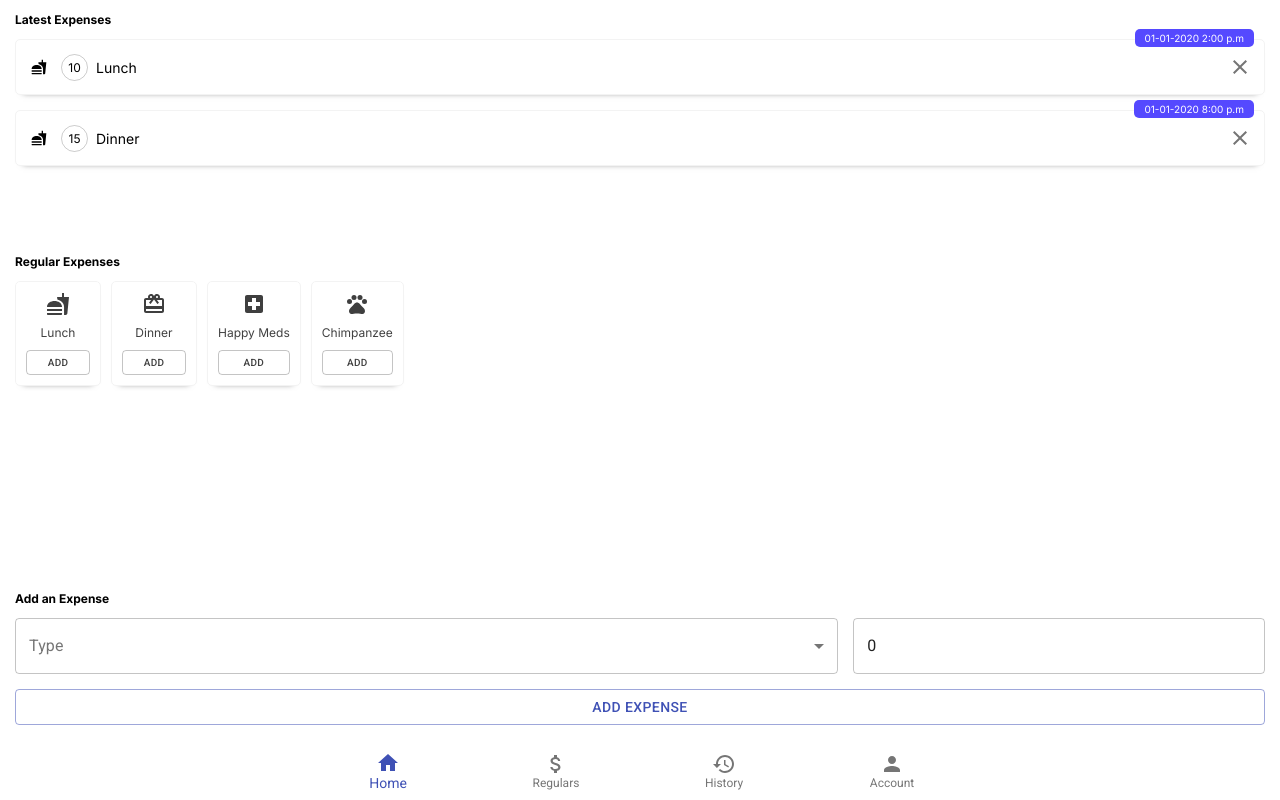
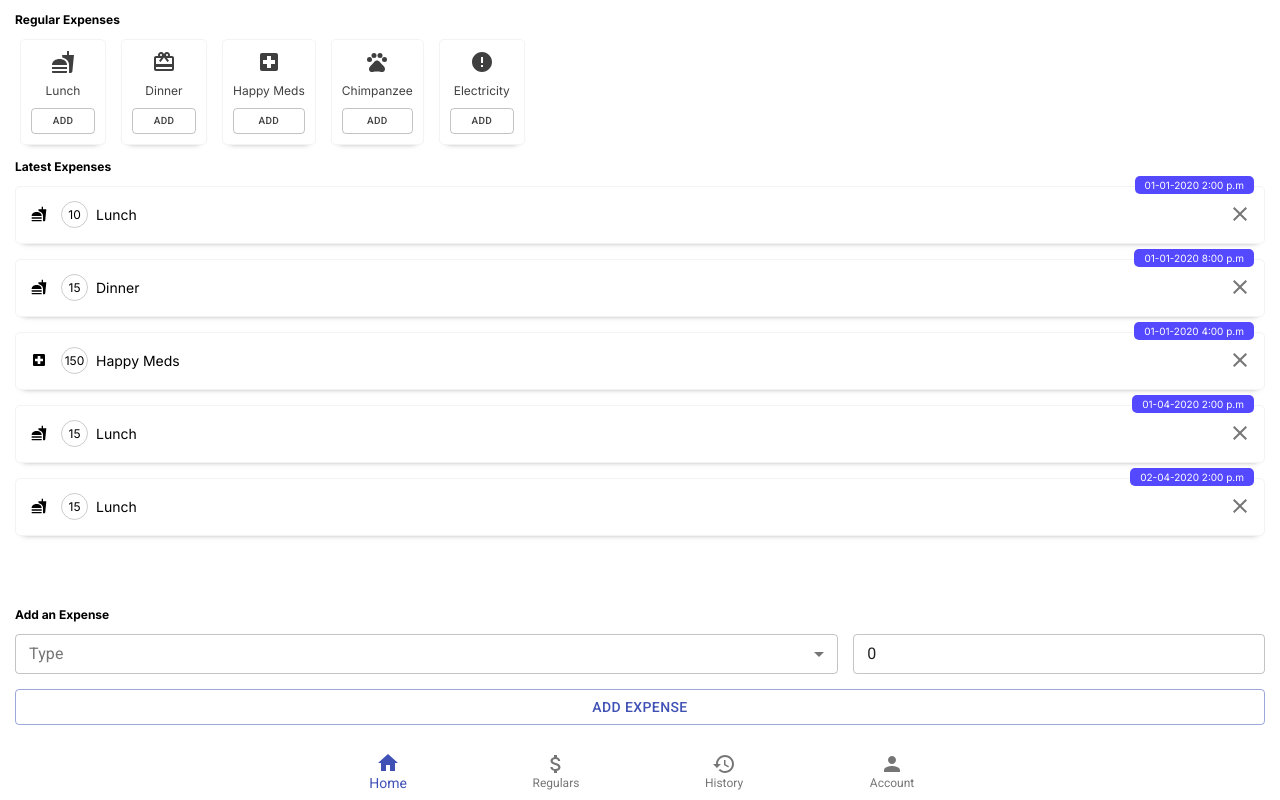
Before and after one commit to rajsaha/lazywallet, a React (Create React App) app: page / in a window 1280 px wide. Built offline with nearby package versions, Linux system fonts and the light colour scheme.

Commit message:
updated regular expenses

```diff
--- a/src/App.scss
+++ b/src/App.scss
@@ -1,7 +1,7 @@
 .content-container {
     height: calc(100vh - 75px);
+
     .content {
         height: 100%;
-        padding: 0 15px;
     }
 }
--- a/src/components/AddExpense/AddExpense.js
+++ b/src/components/AddExpense/AddExpense.js
@@ -16,6 +16,7 @@ function AddExpense() {
                     <TextField
                         select
                         variant="outlined"
+                        size="small"
                         label="Type"
                         value={type}
                         onChange={handleChange}>
@@ -31,7 +32,7 @@ function AddExpense() {
                         <MenuItem value={9}>Debt</MenuItem>
                         <MenuItem value={10}>Other</MenuItem>
                     </TextField>
-                    <TextField variant="outlined" value={amount} onChange={(e) => {setAmount(e.target.value)}} />
+                    <TextField variant="outlined" size="small" value={amount} onChange={(e) => {setAmount(e.target.value)}} />
                 </div>
                 <div className="add-button">
                     <Button variant="outlined" color="primary">Add Expense</Button>
--- a/src/components/ExpenseHistory/ExpenseHistory.scss
+++ b/src/components/ExpenseHistory/ExpenseHistory.scss
@@ -1,4 +1,5 @@
 .expense-history-container {
+    box-sizing: border-box;
     border: 1px solid #f3f3f3;
     border-radius: 5px;
     padding: 3px 0;
@@ -7,6 +8,8 @@
     -webkit-box-shadow: 0 6px 6px -8px #777;
     -moz-box-shadow: 0 6px 6px -8px #777;
     box-shadow: 0 6px 6px -8px #777;
+    height: 58px;
+    max-height: 58px;
 
     .date-time {
         position: absolute;
--- a/src/components/LatestExpenses/LatestExpenses.js
+++ b/src/components/LatestExpenses/LatestExpenses.js
@@ -1,15 +1,32 @@
-import React from "react";
+import React, { useEffect, useRef, useState } from "react";
 import DummyData from "@Helper/dummy-data/dummy-data.service";
 import ExpenseHistory from "@Components/ExpenseHistory/ExpenseHistory";
+import './LatestExpenses.scss';
 
 function LatestExpenses() {
     const dummyDataObj = new DummyData();
     const latExps = dummyDataObj.getAllExpenses();
+    const latExpsRef = useRef(null);
+    const [latExpsHeight, setLatestExpsHeight] = useState(0);
+    const [numOfEH, setNumOfEH] = useState(0);
+
+    useEffect(() => {
+        setLatestExpsHeight(latExpsRef.current.offsetHeight);
+        let _numOfEH = Math.round(latExpsHeight / 80) - 1;
+        if (_numOfEH < 0) {
+            _numOfEH = 1;
+        }
+
+        setNumOfEH(_numOfEH);
+        return (() => {
+            //
+        })
+    }, [latExpsHeight]);
 
     return (
         <>
-            <div className="latest-expenses">
-                {latExps.slice(0, 2).map((value, index) => {
+            <div className="latest-expenses" ref={latExpsRef}>
+                {latExps.slice(0, numOfEH).map((value, index) => {
                     return <ExpenseHistory key={value.id} data={value} />
                 })}
             </div>
--- /dev/null
+++ b/src/components/LatestExpenses/LatestExpenses.scss
@@ -0,0 +1,3 @@
+.latest-expenses {
+    height: 100%;
+}
--- a/src/components/RegularExpenseGrid/RegularExpenseGrid.scss
+++ b/src/components/RegularExpenseGrid/RegularExpenseGrid.scss
@@ -1,5 +1,21 @@
+:root {
+    --gutter: 10px;
+}
+
 .regular-expenses {
-    display: flex;
-    flex-wrap: nowrap;
-    overflow-x: auto;
+    // display: flex;
+    // flex-wrap: nowrap;
+    // overflow-x: auto;
+
+
+    display: grid;
+    grid-gap: calc(var(--gutter) / 2);
+    grid-template-columns: repeat(6, max-content);
+    grid-template-rows: minmax(auto, 1fr);
+
+    overflow-x: scroll;
+    scroll-snap-type: x proximity;
+    padding-bottom: calc(.75 * var(--gutter));
+    margin-bottom: calc(-.25 * var(--gutter));
+    padding: 0 20px;
 }
--- a/src/helper/dummy-data/dummy-data.service.js
+++ b/src/helper/dummy-data/dummy-data.service.js
@@ -25,6 +25,12 @@ export default class DummyData {
                 type: "pet",
                 title: "Chimpanzee",
                 amount: 10
+            },
+            {
+                id: 4,
+                type: "utilities",
+                title: "Electricity",
+                amount: 25
             }
         ];
 
@@ -53,6 +59,34 @@ export default class DummyData {
                 title: "Happy Meds",
                 amount: 150,
                 datetime: "01-01-2020 4:00 p.m"
+            },
+            {
+                id: 3,
+                type: "food",
+                title: "Lunch",
+                amount: 15,
+                datetime: "01-04-2020 2:00 p.m"
+            },
+            {
+                id: 4,
+                type: "food",
+                title: "Lunch",
+                amount: 15,
+                datetime: "02-04-2020 2:00 p.m"
+            },
+            {
+                id: 5,
+                type: "food",
+                title: "Lunch",
+                amount: 15,
+                datetime: "03-04-2020 2:00 p.m"
+            },
+            {
+                id: 6,
+                type: "food",
+                title: "Lunch",
+                amount: 15,
+                datetime: "04-04-2020 2:00 p.m"
             }
         ];
 
--- a/src/pages/Home/Home.js
+++ b/src/pages/Home/Home.js
@@ -8,13 +8,13 @@ function Homepage() {
     return (
         <div className="home">
             <div className="section">
-                <h3 className="section-header">Latest Expenses</h3>
-                <LatestExpenses></LatestExpenses>
+                <h3 className="section-header">Regular Expenses</h3>
+                <RegularExpenseGrid></RegularExpenseGrid>
             </div>
 
             <div className="section">
-                <h3 className="section-header">Regular Expenses</h3>
-                <RegularExpenseGrid></RegularExpenseGrid>
+                <h3 className="section-header">Latest Expenses</h3>
+                <LatestExpenses></LatestExpenses>
             </div>
 
             <div className="section">
--- a/src/pages/Home/Home.scss
+++ b/src/pages/Home/Home.scss
@@ -1,16 +1,30 @@
 .home {
     display: grid;
-    grid-template-rows: 1fr 1fr 1fr;
+    grid-template-rows: min-content 1fr min-content;
     grid-auto-columns: 100%;
     height: 100%;
+
     .section {
         .section-header {
             font-size: 12px;
             font-family: 'Inter', sans-serif;
         }
-    }
 
-    .section:last-child {
-        align-self: end;
+        &:nth-child(1) {
+            align-self: center;
+
+            .section-header {
+                padding: 0 15px;
+            }
+        }
+
+        &:nth-child(2) {
+            padding: 0 15px;
+        }
+
+        &:last-child {
+            align-self: end;
+            padding: 0 15px;
+        }
     }
 }
```
Also changed, not shown: 1 other file (tests, documents, lock files or other folders).
